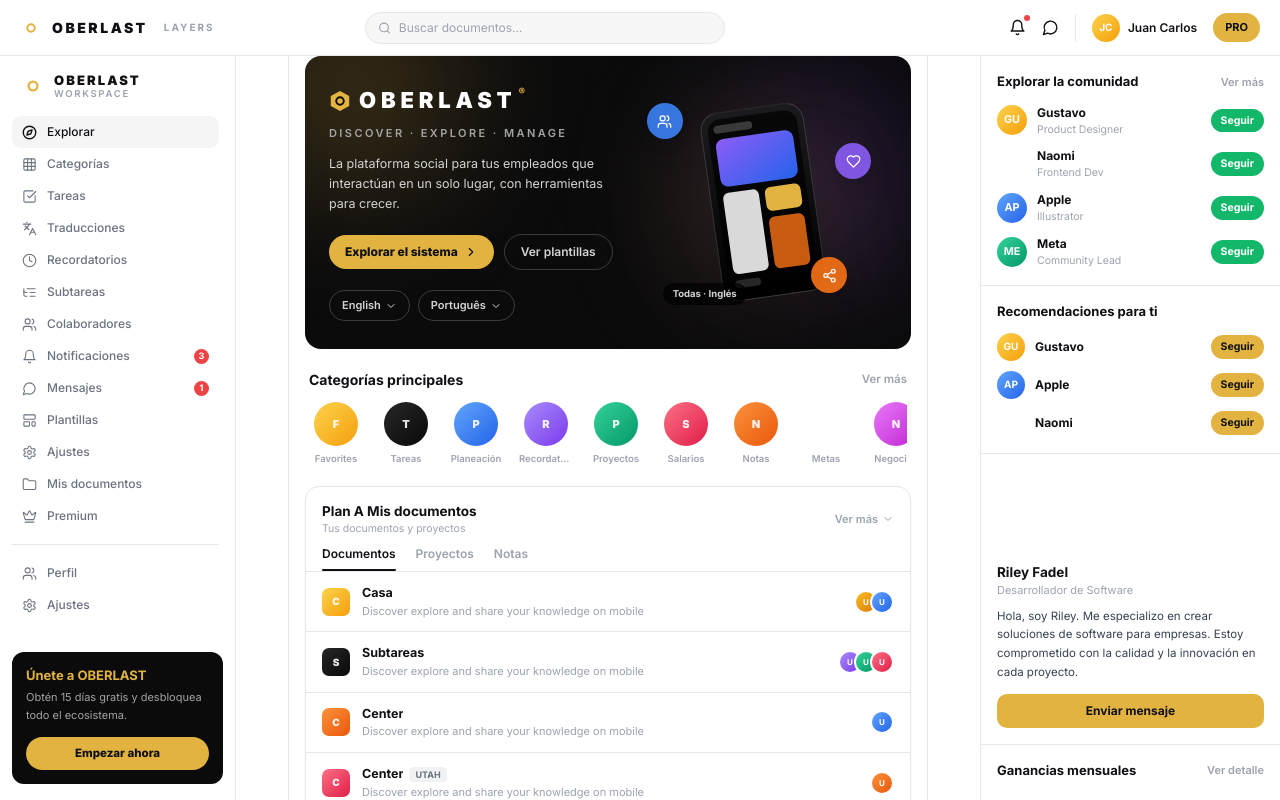
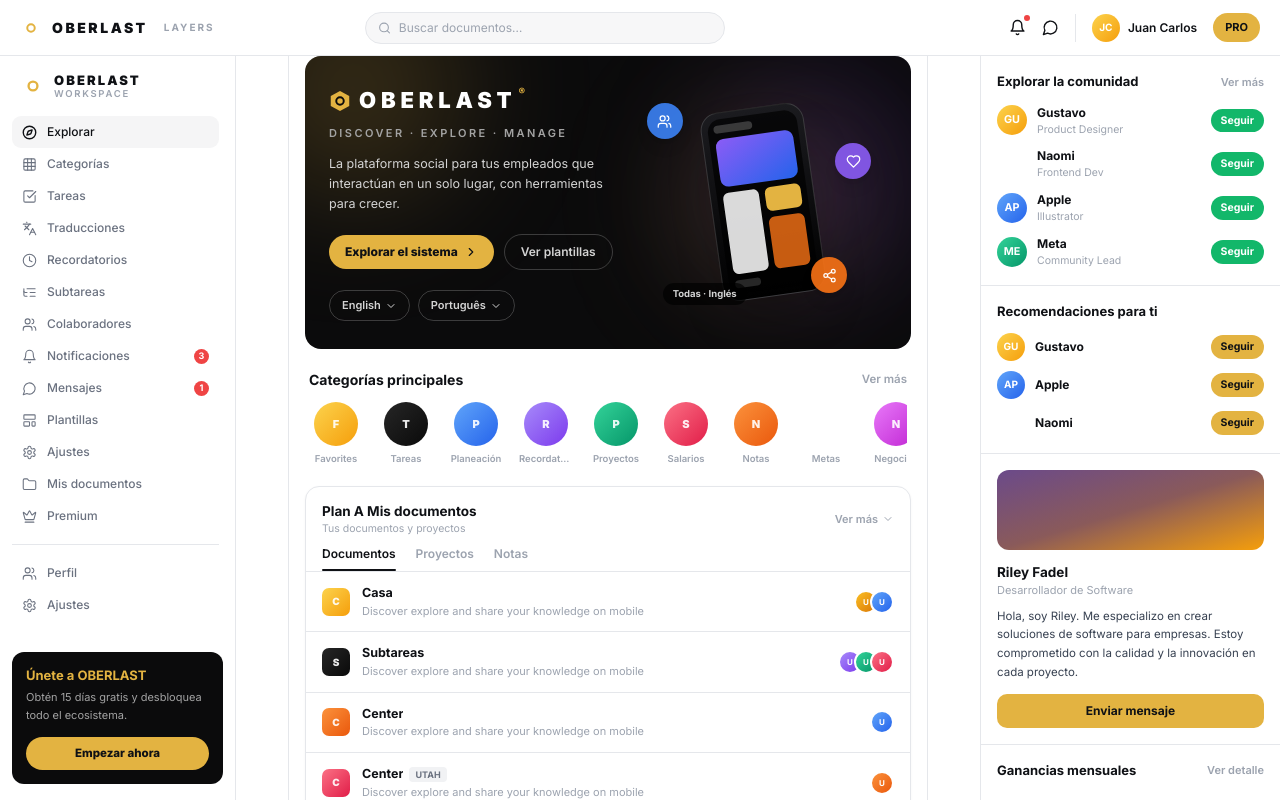
Before and after one commit to oberdsoncolastin-coder/Moi, a React (Vite) app: page / in a window 1280 px wide. Shown: the top 800 px of the page. Built offline with nearby package versions, Linux system fonts and the light colour scheme.

Commit message:
Edit src/components/shell.tsx

```diff
--- a/src/components/shell.tsx
+++ b/src/components/shell.tsx
@@ -254,7 +254,7 @@
       </RailCard>
 
       <section className="border-b border-line px-4 py-4">
-        <div className="h-20 w-full overflow-hidden rounded-[12px] bg-gradient-to-br ${railProfile.cover}" />
+        <div className={`h-20 w-full overflow-hidden rounded-[12px] bg-gradient-to-br ${railProfile.cover}`} />
         <p className="mt-3 text-[13.5px] font-bold text-ink">{railProfile.name}</p>
         <p className="text-[11px] text-muted">{railProfile.role}</p>
         <p className="mt-2 text-[11.5px] leading-relaxed text-body">{railProfile.bio}</p>
```
